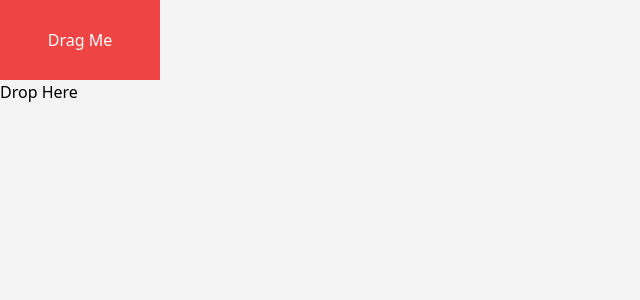
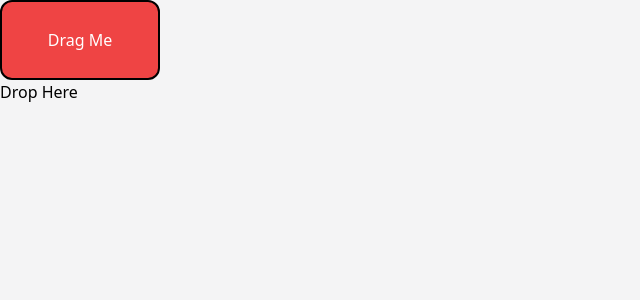
Before and after one commit to captainkapnap/kapericom, a Next.js app: page /portfolio/templates/tictactoe-dnd in a window 1280 px wide. Shown: the top 300 px of the page, without its empty margins (0-640 px from the left). Built offline with nearby package versions, Linux system fonts and the light colour scheme.

Commit message:
tictac toe

```diff
--- a/src/pages/portfolio/templates/tictactoe-dnd.tsx
+++ b/src/pages/portfolio/templates/tictactoe-dnd.tsx
@@ -1,5 +1,7 @@
 import { DndContext, useDroppable, useDraggable } from "@dnd-kit/core";
-import { ReactNode, useState } from "react";
+import { useState } from "react";
+import type { ReactNode } from "react";
+import type { DragEndEvent } from "@dnd-kit/core/dist/types";
 
 
 
@@ -34,13 +36,13 @@ function ICodeThis() {
         } : undefined;
 
         return (
-            <button className="bg-red-500 w-40 h-20 text-white" ref={setNodeRef} style={style} {...listeners} {...attributes}>
+            <button className="bg-red-500 border-2 border-black rounded-xl w-40 h-20 text-white" ref={setNodeRef} style={style} {...listeners} {...attributes}>
                 {children}
             </button>
         )
     }
 
-    function handleDragEnd(event: any) {
+    function handleDragEnd(event: DragEndEvent) {
         if (event.over && event.over.id === 'droppable') {
             setIsDropped(true);
         }
```
